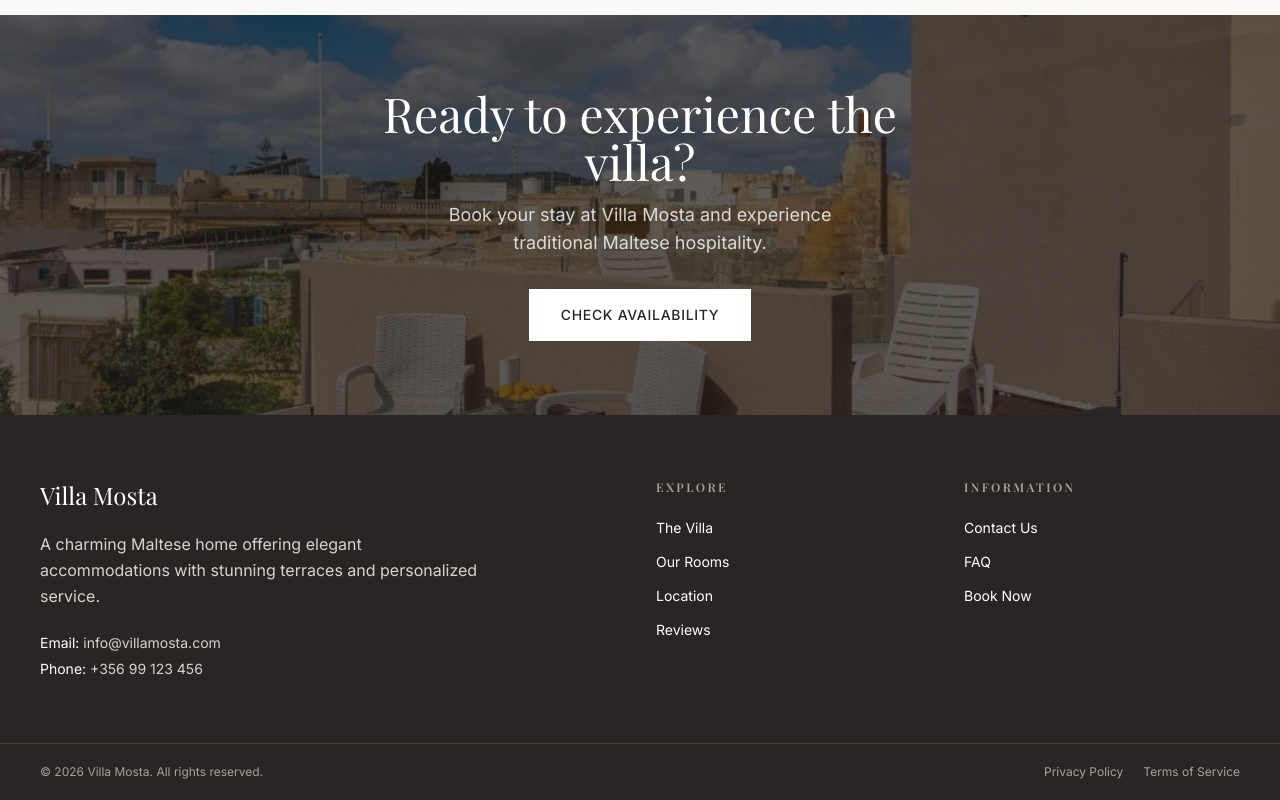
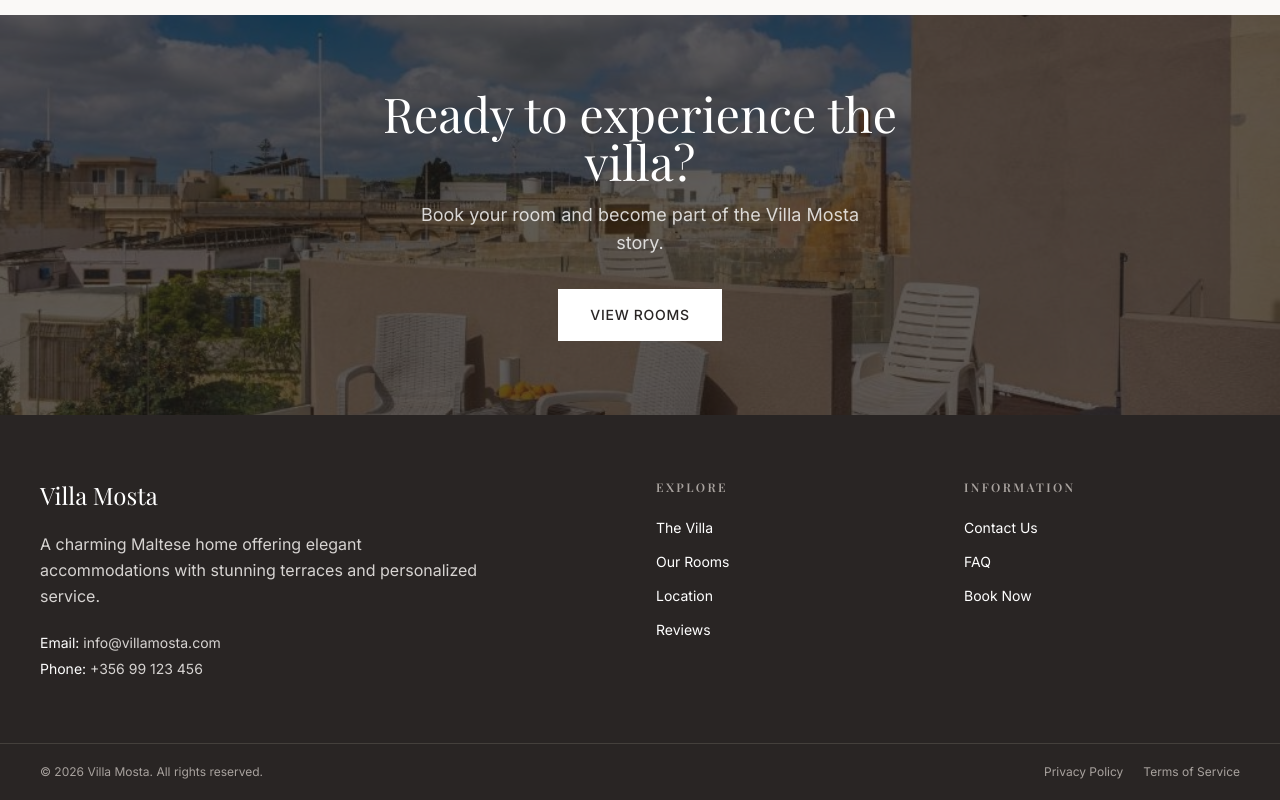
Before and after one commit to jonathan98678/VILLA_MOSTA_ANTIGRAVITY_FINAL, a Next.js app: page /villa in a window 1280 px wide. Shown: the part 3195-3995 px from the top of the page. Built offline with nearby package versions, Linux system fonts and the light colour scheme.

Commit message:
Fix all TypeScript type errors for Vercel build

```diff
--- a/src/app/reviews/page.tsx
+++ b/src/app/reviews/page.tsx
@@ -135,8 +135,8 @@ export default function ReviewsPage() {
                                             <Star
                                                 key={i}
                                                 className={`w-4 h-4 ${i < review.rating
-                                                        ? "text-accent fill-accent"
-                                                        : "text-cream-400"
+                                                    ? "text-accent fill-accent"
+                                                    : "text-cream-400"
                                                     }`}
                                             />
                                         ))}
@@ -174,11 +174,10 @@ export default function ReviewsPage() {
 
                 {/* CTA */}
                 <CTASection
-                    overline="EXPERIENCE IT YOURSELF"
                     title="Ready to create your own memories?"
-                    description="Book your stay at Villa Mosta and see why our guests keep coming back."
-                    ctaText="Book Now"
-                    ctaHref="/book"
+                    subtitle="Book your stay at Villa Mosta and see why our guests keep coming back."
+                    buttonText="Book Now"
+                    buttonHref="/book"
                 />
             </main>
             <Footer />
--- a/src/app/villa/page.tsx
+++ b/src/app/villa/page.tsx
@@ -20,10 +20,7 @@ export default function VillaPage() {
                     title="The Villa"
                     subtitle="Our Story"
                     description="A passion project born from a love of Mediterranean beauty, thoughtful design, and the art of true hospitality."
-                    backgroundImage="https://images.unsplash.com/photo-1564013799919-ab600027ffc6?w=1920&q=80"
                     showScrollIndicator={true}
-                    ctaText="Discover"
-                    ctaHref="#story"
                 />
 
                 {/* The Story */}
@@ -101,11 +98,10 @@ export default function VillaPage() {
 
                 {/* CTA */}
                 <CTASection
-                    overline="YOUR STAY AWAITS"
                     title="Ready to experience the villa?"
-                    description="Book your room and become part of the Villa Mosta story."
-                    ctaText="View Rooms"
-                    ctaHref="/rooms"
+                    subtitle="Book your room and become part of the Villa Mosta story."
+                    buttonText="View Rooms"
+                    buttonHref="/rooms"
                 />
             </main>
             <Footer />
```
